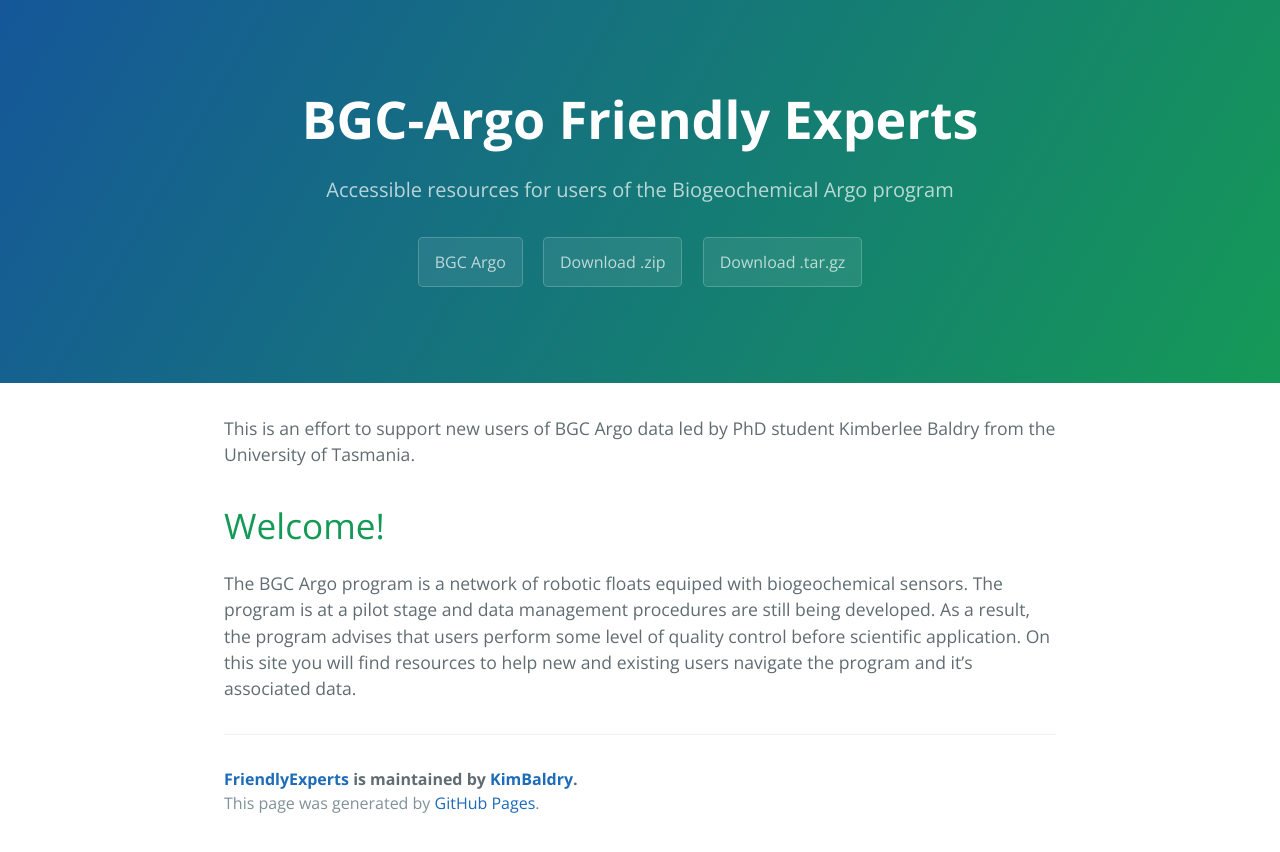
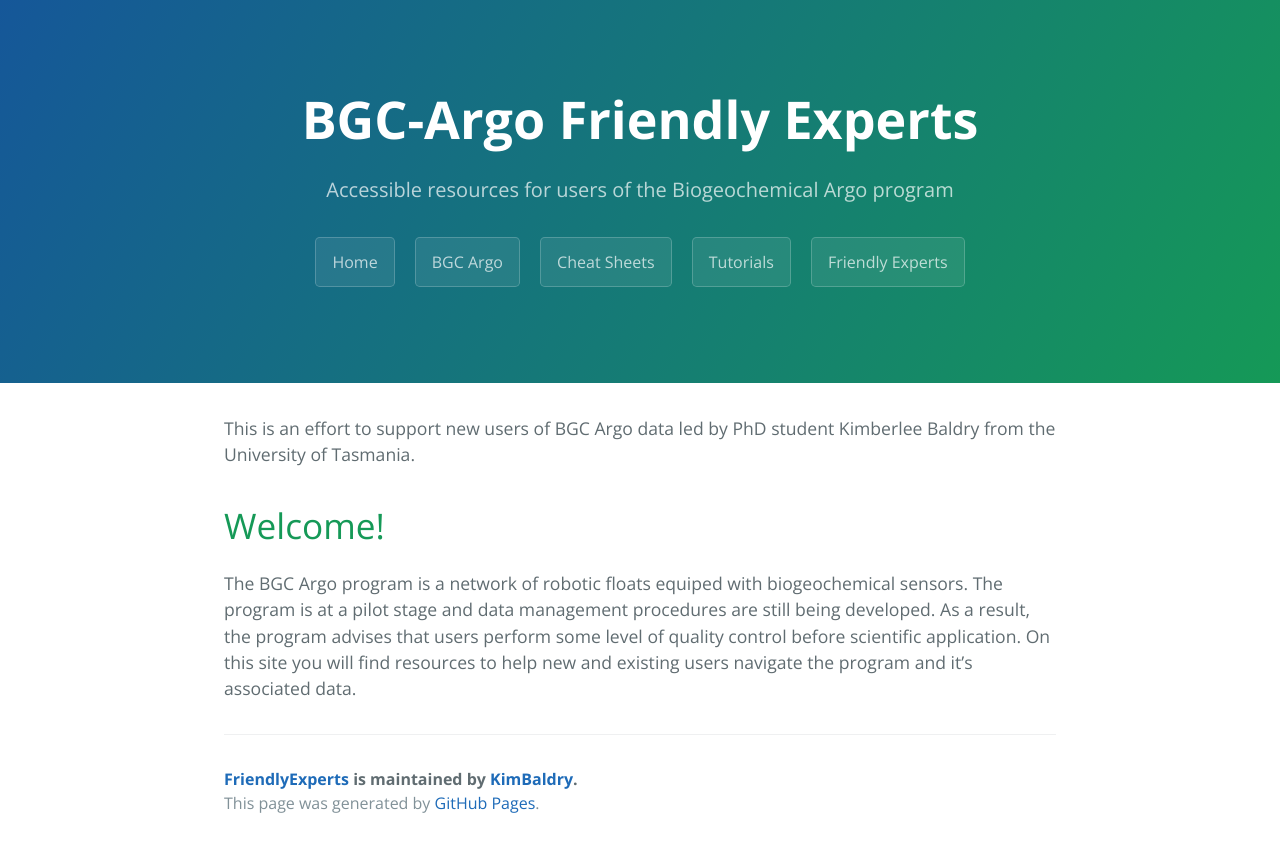
Before and after one commit to KimBaldry/FriendlyExperts, a Jekyll site: the page built from index.md, in a window 1280 px wide. Shown: the top 852 px of the page. Built offline with Jekyll 4.4.1, drawn with Linux system fonts in a browser that asks for light colours.

Commit message:
Update default.html

```diff
--- a/_layouts/default.html
+++ b/_layouts/default.html
@@ -26,12 +26,13 @@
       <h1 class="project-name">{{ page.title | default: site.title | default: site.github.repository_name }}</h1>
       <h2 class="project-tagline">{{ page.description | default: site.description | default: site.github.project_tagline }}</h2>
       {% if site.github.is_project_page %}
+        <a href="https://kimbaldry.github.io/FriendlyExperts/" class="btn">Home</a>
         <a href="https://kimbaldry.github.io/FriendlyExperts/BGC_Argo/" class="btn">BGC Argo</a>
+        <a href="https://kimbaldry.github.io/FriendlyExperts/CheatSheets/" class="btn">Cheat Sheets</a>
+        <a href="https://kimbaldry.github.io/FriendlyExperts/Tutorials/" class="btn">Tutorials</a>
+        <a href="https://kimbaldry.github.io/FriendlyExperts/FriendlyExperts/" class="btn">Friendly Experts</a>
       {% endif %}
-      {% if site.show_downloads %}
-        <a href="{{ site.github.zip_url }}" class="btn">Download .zip</a>
-        <a href="{{ site.github.tar_url }}" class="btn">Download .tar.gz</a>
-      {% endif %}
+
     </header>
 
     <main id="content" class="main-content" role="main">
```
